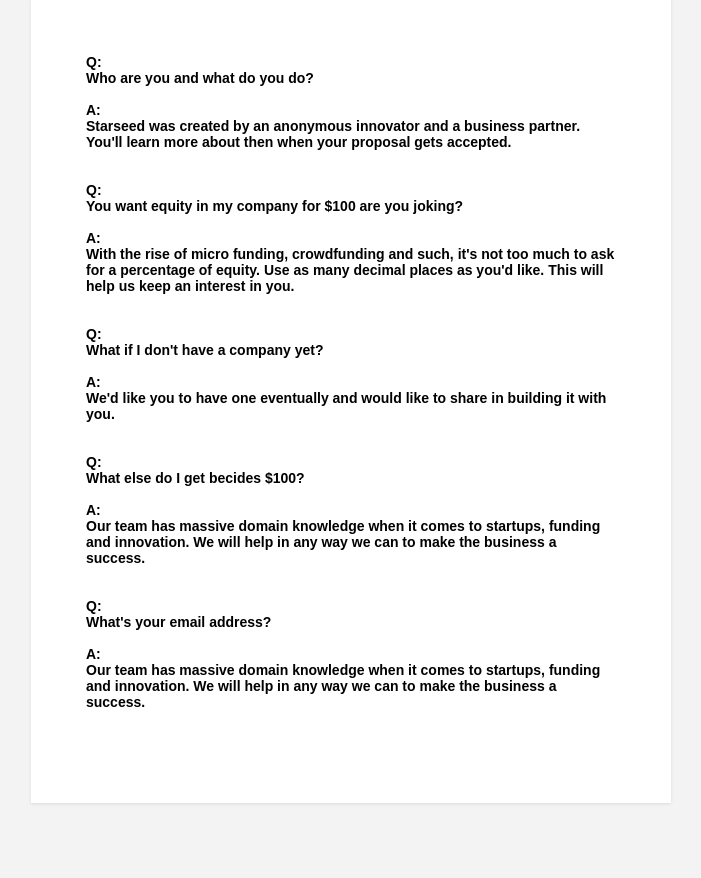
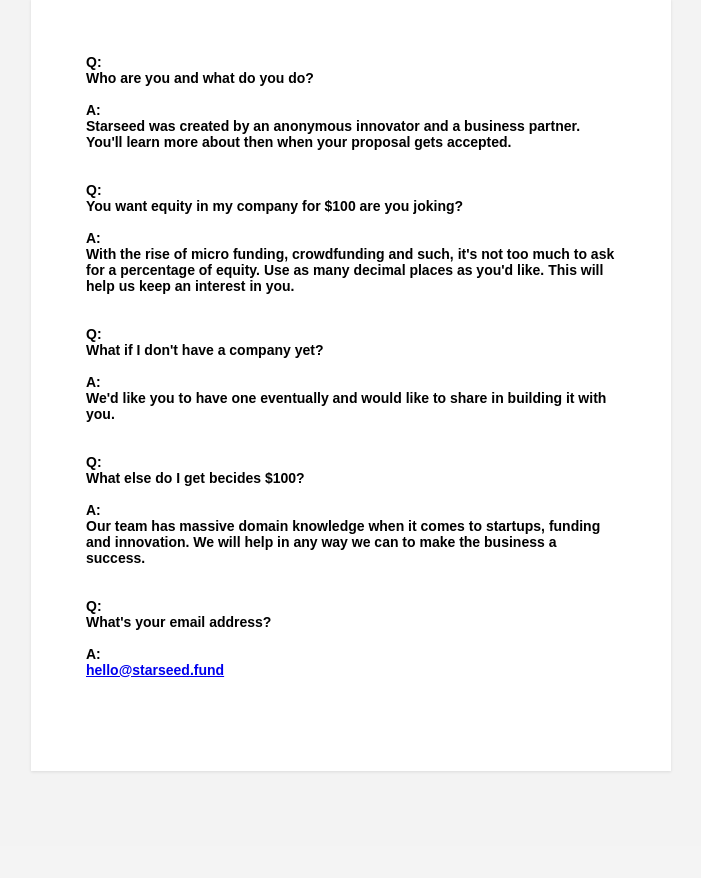
Before and after one commit to NewSpaceNYC/Starseed, a Django app: page /about/ in a window 1280 px wide. Shown: the part 239-1117 px from the top of the page, without its empty margins (289-990 px from the left). After the commit the page ends 1011 px from the top, so only its background shows below. Run offline with Django 3.2, Linux system fonts and the light colour scheme; some libraries are stand-ins or nearby versions.

Commit message:
Update about.html

```diff
--- a/templates/about.html
+++ b/templates/about.html
@@ -40,7 +40,7 @@
                 <span>A:</span><p> Our team has massive domain knowledge when it comes to startups, funding and innovation.  We will help in any way we can to make the business a success.</p></br>
                 <br>
                 <span>Q:</span><p> What's your email address?</p></br>
-                <span>A:</span><p> Our team has massive domain knowledge when it comes to startups, funding and innovation.  We will help in any way we can to make the business a success.</p></br>
+                <span>A:</span><p> <a href="mailto:hello@starseed.fund">hello@starseed.fund</a></p></br>
         </div>
     </form>
     </div>
```
